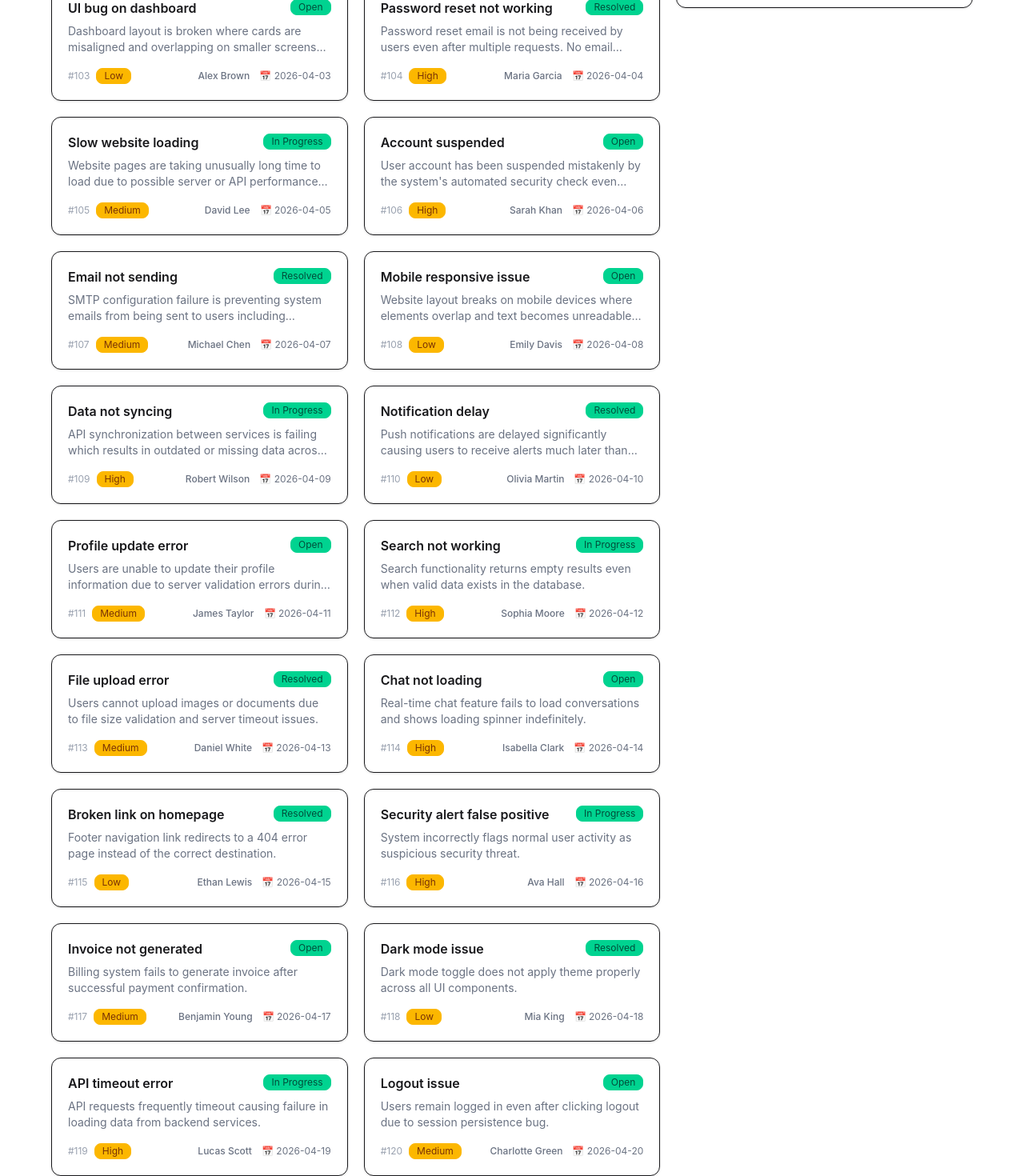
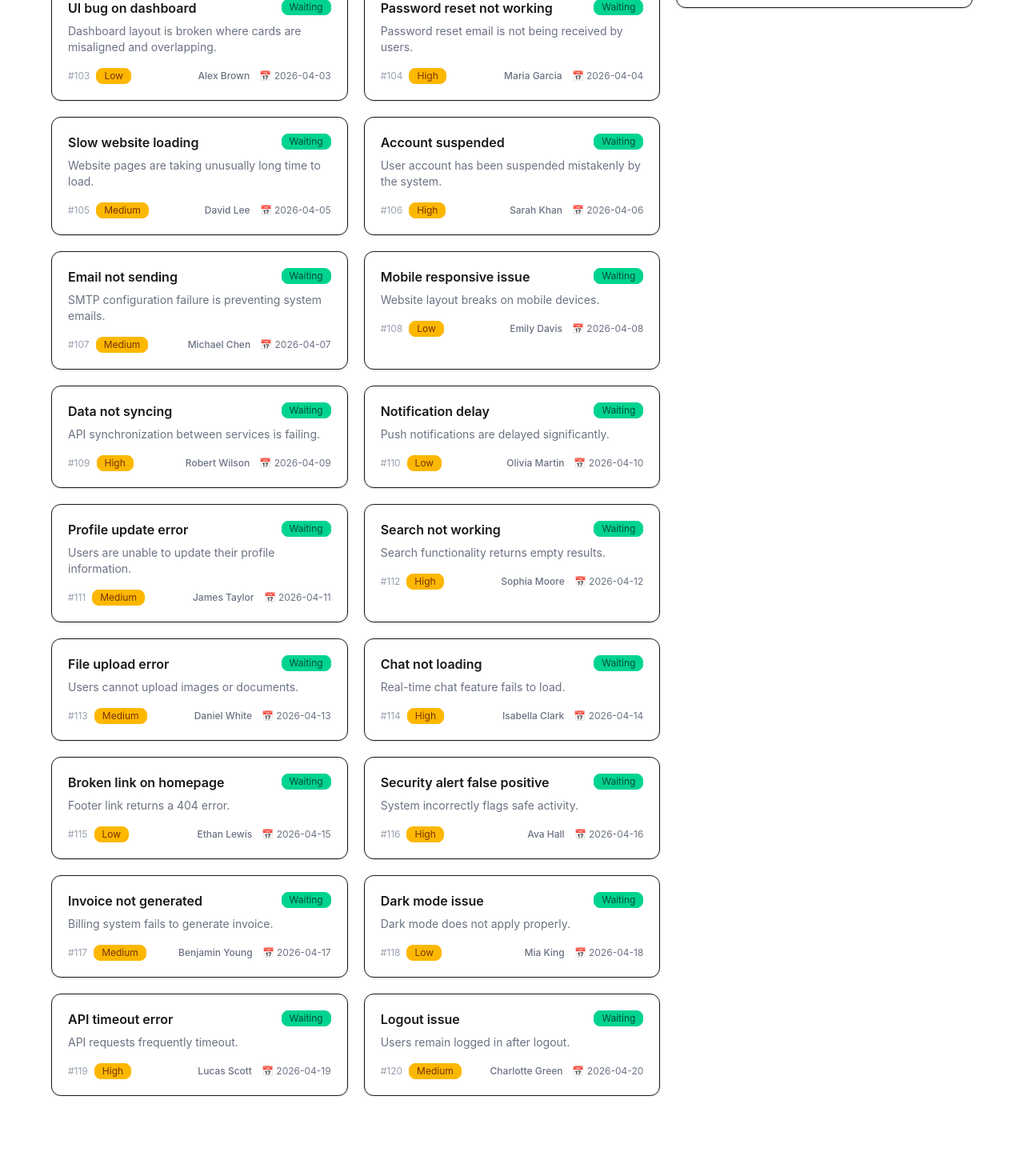
Before and after one commit to Sujon-pal/Customer-Support-Zone, a React (Vite) app: page / in a window 1280 px wide. Shown: the part 518-1988 px from the top of the page at 80% size. After the commit the page ends 1888 px from the top, so only its background shows below. Built offline with nearby package versions, Linux system fonts and the light colour scheme.

Commit message:
add tast status

```diff
--- a/src/App.jsx
+++ b/src/App.jsx
@@ -40,6 +40,7 @@ function App() {
           taskStatus={taskStatus}
           resolved={resolved}
           onComplete={handleComplete}
+
         />
       </Suspense>
     </div>
--- a/src/component/Banner.jsx
+++ b/src/component/Banner.jsx
@@ -5,14 +5,14 @@ const Banner = ({ taskStatus, resolved }) => {
         <div className="card text-white shadow-md rounded-2xl bg-gradient-to-br from-purple-600 to-indigo-500">
           <div className="card-body items-center justify-center text-center py-10">
             <p className="text-xl font-semibold opacity-80">In-Progress</p>
-            <h2 className="text-5xl font-bold">{taskStatus.length}</h2>  {/* 👈 live count */}
+            <h2 className="text-5xl font-bold">{taskStatus.length}</h2>
           </div>
         </div>
 
         <div className="card text-white shadow-md rounded-2xl bg-gradient-to-br from-green-500 to-emerald-600">
           <div className="card-body items-center justify-center text-center py-10">
             <p className="text-xl font-semibold opacity-80">Resolved</p>
-            <h2 className="text-5xl font-bold">{resolved.length}</h2>  {/* 👈 live count */}
+            <h2 className="text-5xl font-bold">{resolved.length}</h2>
           </div>
         </div>
       </div>
--- a/src/component/Tickets.jsx
+++ b/src/component/Tickets.jsx
@@ -18,6 +18,8 @@ const Tickets = ({ TicketsPromice, onTicketClick, taskStatus, resolved, onComple
               key={ticket.id}
               ticket={ticket}
               onClick={onTicketClick}
+              taskStatus={taskStatus}
+              resolved={resolved}
             />
           ))}
         </div>
--- a/src/component/TicketsCard.jsx
+++ b/src/component/TicketsCard.jsx
@@ -1,23 +1,45 @@
-const TicketsCard = ({ ticket, onClick }) => {
+const TicketsCard = ({ ticket, onClick, taskStatus, resolved }) => {
+  const isDisabled = taskStatus.some((t) => t.id === ticket.id);
+  const isResolved = resolved.some((t) => t.id === ticket.id);
+
   return (
     <div
-      onClick={() => onClick(ticket)}
-      className="card bg-base-100 border shadow-sm hover:shadow-2xl hover:-translate-y-2 transition-all duration-300 rounded-xl p-5 cursor-pointer hover:bg-gray-50"
+      onClick={() => !isDisabled && !isResolved && onClick(ticket)}
+      className={`card bg-base-100 border shadow-sm rounded-xl p-5 transition-all duration-300
+        ${
+          isResolved
+            ? "opacity-60 cursor-not-allowed bg-green-50 border-green-400"
+            : isDisabled
+              ? "opacity-60 cursor-not-allowed"
+              : "hover:shadow-2xl hover:-translate-y-2 cursor-pointer hover:bg-gray-50"
+        }`}
     >
       {/* Header */}
       <div className="flex justify-between items-start gap-3">
         <h2 className="font-semibold text-base leading-snug">{ticket.title}</h2>
-        <span className="badge badge-sm badge-success">{ticket.status}</span>
+
+        {/* 👈 Status badge */}
+        <span
+          className={`badge badge-sm ${isResolved ? "badge-success" : isDisabled ? "badge-warning" : "badge-success"}`}
+        >
+          {isResolved
+            ? "Resolved ✅"
+            : isDisabled
+              ? "In-Progress"
+              : ticket.status}
+        </span>
       </div>
 
-      {/* Description */}
-      <p className="text-sm text-gray-500 mt-2 line-clamp-2">{ticket.description}</p>
+      <p className="text-sm text-gray-500 mt-2 line-clamp-2">
+        {ticket.description}
+      </p>
 
-      {/* Footer */}
       <div className="mt-4 flex items-center justify-between">
         <div className="flex items-center gap-2">
           <span className="text-xs text-gray-400">#{100 + ticket.id}</span>
-          <span className="badge badge-sm badge-warning">{ticket.priority}</span>
+          <span className="badge badge-sm badge-warning">
+            {ticket.priority}
+          </span>
         </div>
         <div className="flex items-center gap-3 text-xs text-gray-500">
           <span className="font-medium">{ticket.customer}</span>
--- a/ticket.json
+++ b/ticket.json
@@ -5,179 +5,178 @@
     "description": "User is unable to log into the system even after multiple attempts and password reset. The system shows invalid credentials error.",
     "customer": "John Doe",
     "priority": "High",
-    "status": "Open",
+    "status": "Waiting",
     "createdAt": "2026-04-01"
   },
   {
     "id": 2,
     "title": "Payment failed",
-    "description": "Customer transaction fails during checkout process even though sufficient balance is available. Card gets declined error repeatedly.",
+    "description": "Customer transaction fails during checkout process even though sufficient balance is available.",
     "customer": "Jane Smith",
     "priority": "Medium",
-    "status": "In Progress",
+    "status": "Waiting",
     "createdAt": "2026-04-02"
   },
   {
     "id": 3,
     "title": "UI bug on dashboard",
-    "description": "Dashboard layout is broken where cards are misaligned and overlapping on smaller screens causing poor user experience.",
+    "description": "Dashboard layout is broken where cards are misaligned and overlapping.",
     "customer": "Alex Brown",
     "priority": "Low",
-    "status": "Open",
+    "status": "Waiting",
     "createdAt": "2026-04-03"
   },
   {
     "id": 4,
     "title": "Password reset not working",
-    "description": "Password reset email is not being received by users even after multiple requests. No email appears in inbox or spam folder.",
+    "description": "Password reset email is not being received by users.",
     "customer": "Maria Garcia",
     "priority": "High",
-    "status": "Resolved",
+    "status": "Waiting",
     "createdAt": "2026-04-04"
   },
   {
     "id": 5,
     "title": "Slow website loading",
-    "description": "Website pages are taking unusually long time to load due to possible server or API performance issues affecting user experience.",
+    "description": "Website pages are taking unusually long time to load.",
     "customer": "David Lee",
     "priority": "Medium",
-    "status": "In Progress",
+    "status": "Waiting",
     "createdAt": "2026-04-05"
   },
   {
     "id": 6,
     "title": "Account suspended",
-    "description": "User account has been suspended mistakenly by the system's automated security check even though there is no violation.",
+    "description": "User account has been suspended mistakenly by the system.",
     "customer": "Sarah Khan",
     "priority": "High",
-    "status": "Open",
+    "status": "Waiting",
     "createdAt": "2026-04-06"
   },
   {
     "id": 7,
     "title": "Email not sending",
-    "description": "SMTP configuration failure is preventing system emails from being sent to users including notifications and confirmations.",
+    "description": "SMTP configuration failure is preventing system emails.",
     "customer": "Michael Chen",
     "priority": "Medium",
-    "status": "Resolved",
+    "status": "Waiting",
     "createdAt": "2026-04-07"
   },
   {
     "id": 8,
     "title": "Mobile responsive issue",
-    "description": "Website layout breaks on mobile devices where elements overlap and text becomes unreadable on small screens.",
+    "description": "Website layout breaks on mobile devices.",
     "customer": "Emily Davis",
     "priority": "Low",
-    "status": "Open",
+    "status": "Waiting",
     "createdAt": "2026-04-08"
   },
   {
     "id": 9,
     "title": "Data not syncing",
-    "description": "API synchronization between services is failing which results in outdated or missing data across connected systems.",
+    "description": "API synchronization between services is failing.",
     "customer": "Robert Wilson",
     "priority": "High",
-    "status": "In Progress",
+    "status": "Waiting",
     "createdAt": "2026-04-09"
   },
   {
     "id": 10,
     "title": "Notification delay",
-    "description": "Push notifications are delayed significantly causing users to receive alerts much later than real-time events.",
+    "description": "Push notifications are delayed significantly.",
     "customer": "Olivia Martin",
     "priority": "Low",
-    "status": "Resolved",
+    "status": "Waiting",
     "createdAt": "2026-04-10"
   },
-
   {
     "id": 11,
     "title": "Profile update error",
-    "description": "Users are unable to update their profile information due to server validation errors during submission.",
+    "description": "Users are unable to update their profile information.",
     "customer": "James Taylor",
     "priority": "Medium",
-    "status": "Open",
+    "status": "Waiting",
     "createdAt": "2026-04-11"
   },
   {
     "id": 12,
     "title": "Search not working",
-    "description": "Search functionality returns empty results even when valid data exists in the database.",
+    "description": "Search functionality returns empty results.",
     "customer": "Sophia Moore",
     "priority": "High",
-    "status": "In Progress",
+    "status": "Waiting",
     "createdAt": "2026-04-12"
   },
   {
     "id": 13,
     "title": "File upload error",
-    "description": "Users cannot upload images or documents due to file size validation and server timeout issues.",
+    "description": "Users cannot upload images or documents.",
     "customer": "Daniel White",
     "priority": "Medium",
-    "status": "Resolved",
+    "status": "Waiting",
     "createdAt": "2026-04-13"
   },
   {
     "id": 14,
     "title": "Chat not loading",
-    "description": "Real-time chat feature fails to load conversations and shows loading spinner indefinitely.",
+    "description": "Real-time chat feature fails to load.",
     "customer": "Isabella Clark",
     "priority": "High",
-    "status": "Open",
+    "status": "Waiting",
     "createdAt": "2026-04-14"
   },
   {
     "id": 15,
     "title": "Broken link on homepage",
-    "description": "Footer navigation link redirects to a 404 error page instead of the correct destination.",
+    "description": "Footer link returns a 404 error.",
     "customer": "Ethan Lewis",
     "priority": "Low",
-    "status": "Resolved",
+    "status": "Waiting",
     "createdAt": "2026-04-15"
   },
   {
     "id": 16,
     "title": "Security alert false positive",
-    "description": "System incorrectly flags normal user activity as suspicious security threat.",
+    "description": "System incorrectly flags safe activity.",
     "customer": "Ava Hall",
     "priority": "High",
-    "status": "In Progress",
+    "status": "Waiting",
     "createdAt": "2026-04-16"
   },
   {
     "id": 17,
     "title": "Invoice not generated",
-    "description": "Billing system fails to generate invoice after successful payment confirmation.",
+    "description": "Billing system fails to generate invoice.",
     "customer": "Benjamin Young",
     "priority": "Medium",
-    "status": "Open",
+    "status": "Waiting",
     "createdAt": "2026-04-17"
   },
   {
     "id": 18,
     "title": "Dark mode issue",
-    "description": "Dark mode toggle does not apply theme properly across all UI components.",
+    "description": "Dark mode does not apply properly.",
     "customer": "Mia King",
     "priority": "Low",
-    "status": "Resolved",
+    "status": "Waiting",
     "createdAt": "2026-04-18"
   },
   {
     "id": 19,
     "title": "API timeout error",
-    "description": "API requests frequently timeout causing failure in loading data from backend services.",
+    "description": "API requests frequently timeout.",
     "customer": "Lucas Scott",
     "priority": "High",
-    "status": "In Progress",
+    "status": "Waiting",
     "createdAt": "2026-04-19"
   },
   {
     "id": 20,
     "title": "Logout issue",
-    "description": "Users remain logged in even after clicking logout due to session persistence bug.",
+    "description": "Users remain logged in after logout.",
     "customer": "Charlotte Green",
     "priority": "Medium",
-    "status": "Open",
+    "status": "Waiting",
     "createdAt": "2026-04-20"
   }
 ]
```
